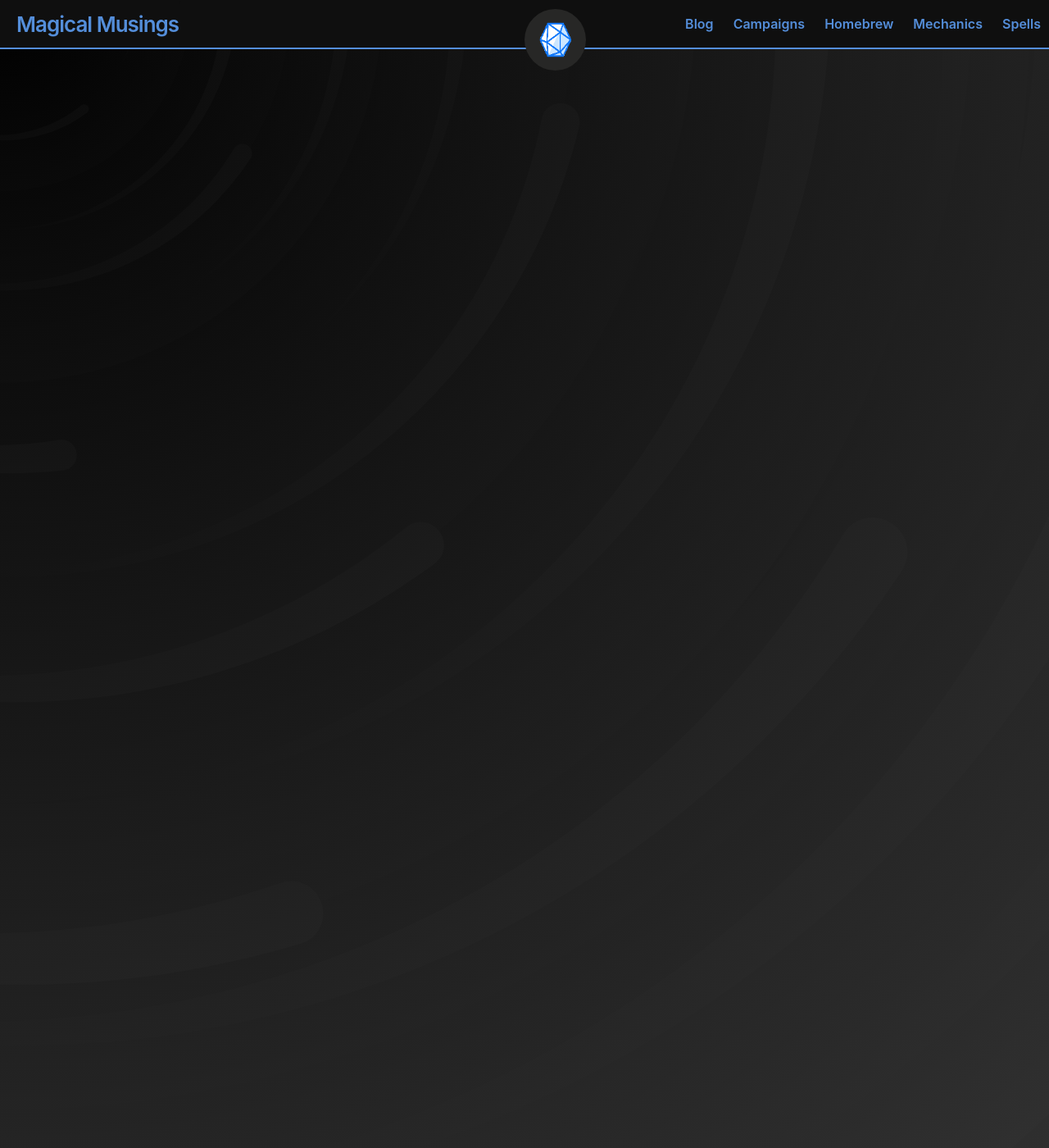
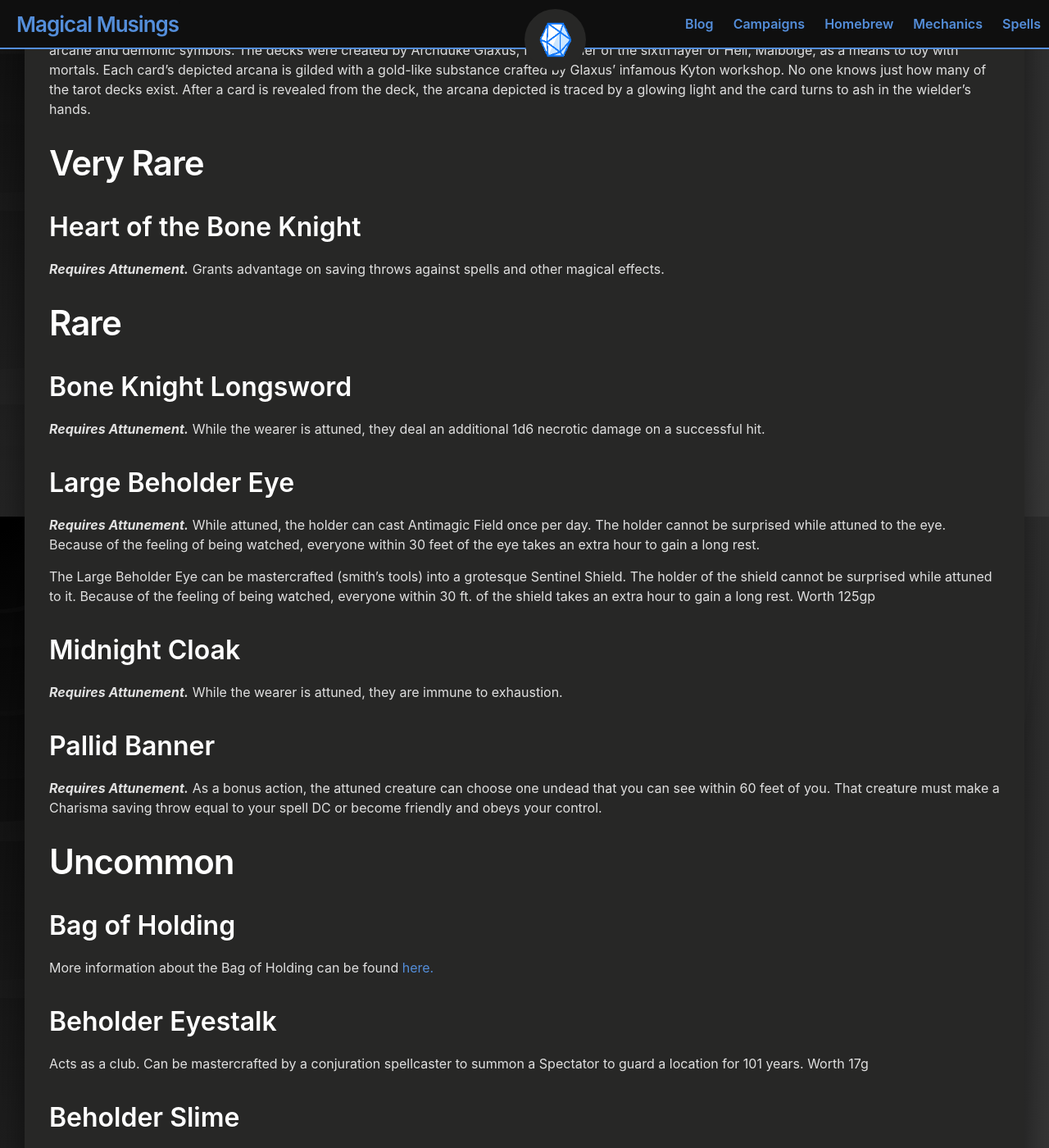
Before and after one commit to andersthemagi/magicalmusings.github.io, a Jekyll site: the page built from _posts/campaigns/free lances/2020-12-05-campaign-free-lances-magic-items.md, in a window 1280 px wide and 1400 px high, scrolled down 330 px. Shown: the whole window at 82% size. Built offline with Jekyll 4.4.1, drawn with Linux system fonts in a browser that asks for light colours; some of the changed text lies outside the part shown.

Commit message:
updating free lances page

```diff
--- a/_posts/campaigns/free lances/2020-12-05-campaign-free-lances-magic-items.md
+++ b/_posts/campaigns/free lances/2020-12-05-campaign-free-lances-magic-items.md
@@ -5,3 +5,70 @@ layout: post
 categories: Campaigns
 author: Andres Sepulveda
 ---
+# Legendary
+
+## Deck of Fates
+
+***Requires Attunement (by an oracle).*** The Deck of Fates is a deck of 103 cards, which is most commonly found wrapped in black papyrus, covered with arcane and demonic symbols. The decks were created by Archduke Glaxus, former ruler of the sixth layer of Hell, Malbolge, as a means to toy with mortals. Each card’s depicted arcana is gilded with a gold-like substance crafted by Glaxus’ infamous Kyton workshop. No one knows just how many of the tarot decks exist. After a card is revealed from the deck, the arcana depicted is traced by a glowing light and the card turns to ash in the wielder’s hands.
+
+# Very Rare
+
+## Heart of the Bone Knight
+
+***Requires Attunement.*** Grants advantage on saving throws against spells and other magical effects.
+
+# Rare
+
+## Bone Knight Longsword
+
+***Requires Attunement.*** While the wearer is attuned, they deal an additional 1d6 necrotic damage on a successful hit.
+
+## Large Beholder Eye
+
+***Requires Attunement.*** While attuned, the holder can cast Antimagic Field once per day. The holder cannot be surprised while attuned to the eye. Because of the feeling of being watched, everyone within 30 feet of the eye takes an extra hour to gain a long rest.
+
+The Large Beholder Eye can be mastercrafted (smith’s tools) into a grotesque Sentinel Shield. The holder of the shield cannot be surprised while attuned to it. Because of the feeling of being watched, everyone within 30 ft. of the shield takes an extra hour to gain a long rest. Worth 125gp
+
+## Midnight Cloak
+
+***Requires Attunement.*** While the wearer is attuned, they are immune to exhaustion.
+
+## Pallid Banner
+
+***Requires Attunement.*** As a bonus action, the attuned creature can choose one undead that you can see within 60 feet of you. That creature must make a Charisma saving throw equal to your spell DC or become friendly and obeys your control.
+
+# Uncommon
+
+## Bag of Holding
+
+More information about the Bag of Holding can be found <a href="https://roll20.net/compendium/dnd5e/Bag%20of%20Holding#content">here.</a>
+
+## Beholder Eyestalk
+
+ Acts as a club. Can be mastercrafted by a conjuration spellcaster to summon a Spectator to guard a location for 101 years. Worth 17g
+
+## Beholder Slime
+
+Acts as an Oil of Slipperiness. Worth 10g
+
+## Glammerweave
+
+Glamerweave is clothing imbued with harmless illusory magic. While wearing these clothes, you can use a bonus action to create a moving illusory pattern within the cloth. Alternatively, you can have the pattern rise from the cloth. For example, a glamerweave gown might be wreathed in harmless, illusory flames, while a glamerweave hat might have illusory butterflies fluttering around it.
+
+When you make a Charisma (Performance) or Charisma (Persuasion) check while wearing the glamerweave, you can roll a d4 and add the number rolled to the check. Once you use this property, it can't be used again until the next dawn.
+
+## Glamoured Leather Armor
+
+The wearer, using a bonus action, may make the armor assume the appearance of another set of clothing or other armor.
+
+## Keeper's Onyx
+
+This pitch-black onyx has been infused with necrotic energy after several rituals dedicated to the Keeper. Acts as a +1 arcane focus for clerics devoted to the Keeper or similar gods.
+## Small Beholder Eye
+
+Acts as an arcane focus. An eye can cast a particular beholder ray once per day. The ray is chosen randomly by the DM upon receiving the eye.
+# Commons
+
+## Paper Birds
+
+More information on the Paper Bird can be found <a href="https://5e.tools/items/paper-bird-wdh.html">here.</a>
```
Also changed, not shown: _posts/campaigns/free lances/2020-10-05-campaign-free-lances.md (+0 -4 lines), _posts/campaigns/free lances/2020-12-05-campaign-free-lances-social-contract.md (+2 -0 lines).
